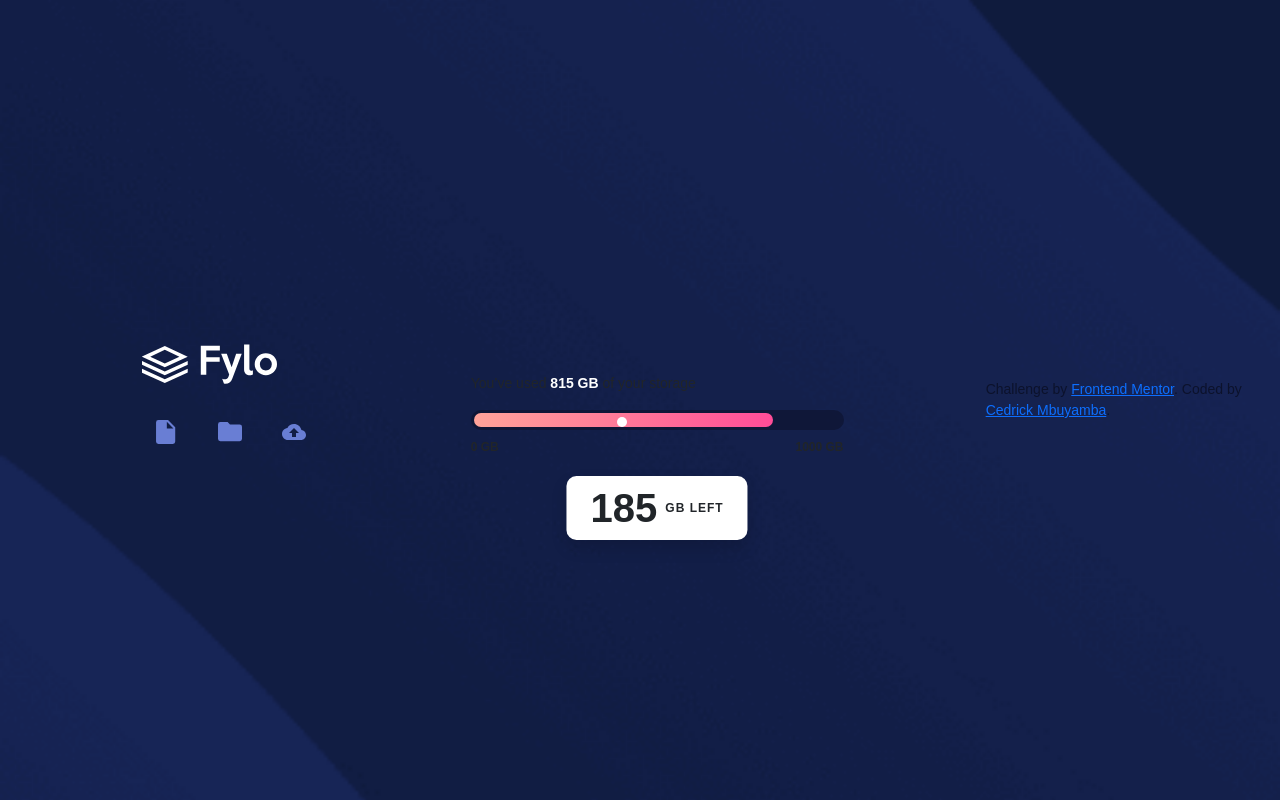
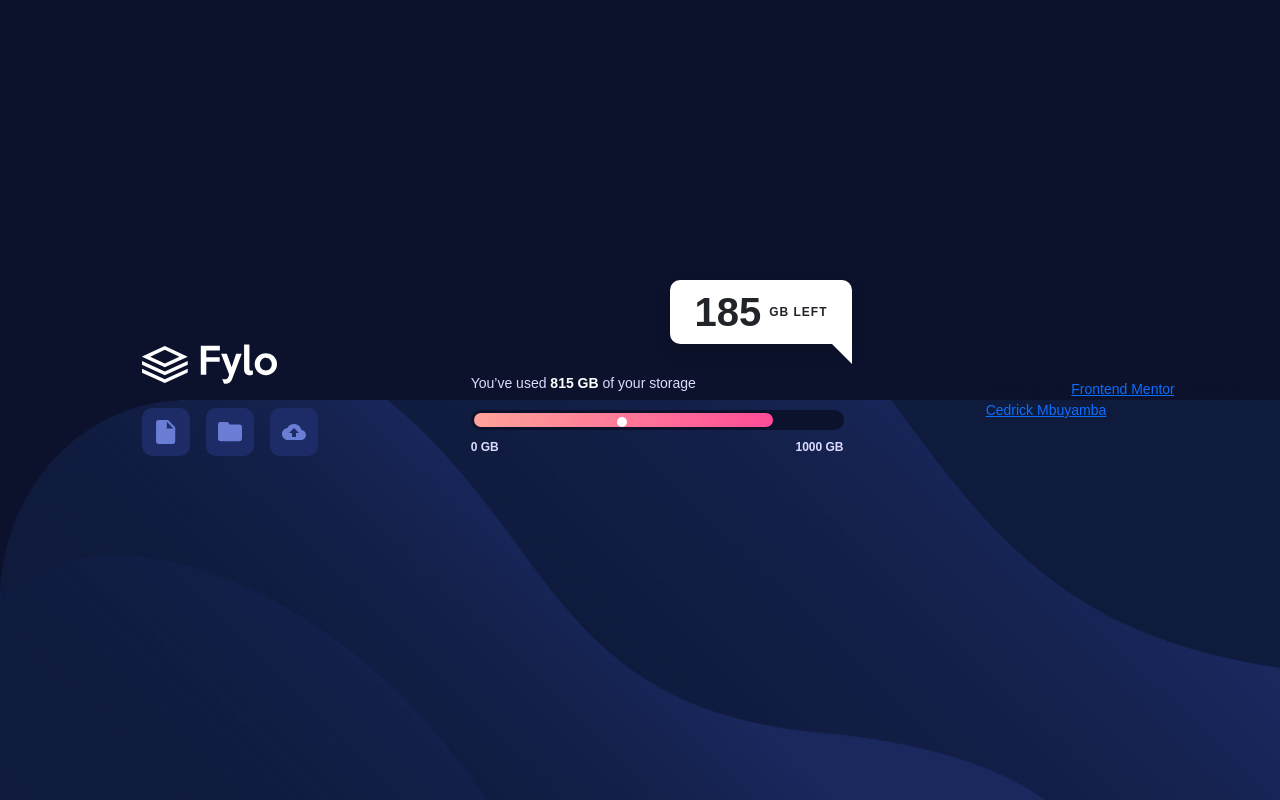
Before and after one commit to cedrickmmk/Design-Development, a plain HTML site: page index.html in a window 1280 px wide. Drawn offline with nearby package versions, Linux system fonts and the light colour scheme.

Commit message:
adjust media querry

```diff
--- a/style.css
+++ b/style.css
@@ -17,7 +17,7 @@ body {
     width: 100vw;
     font-family: 'Raleway', sans-serif;
     font-size: 14px;
-    background-color: var(--very-dark-blue);
+    background-color: var(--blue-950);
     background-image: url('./images/bg-mobile.png');
     background-repeat: no-repeat;
     background-size: cover;
@@ -40,7 +40,7 @@ body {
 .icon-box {
     width: 48px;
     height: 48px;
-    background-color: var(--very-dark-blue);
+    background-color: var(--blue-850);
     border-radius: 10px;
     border: none;
     transition: transform 0.2s ease, background-color 0.2s ease;
@@ -48,18 +48,18 @@ body {
 
 /* Storage Text & Labels */
 .storage-text {
-    color: var(--pale-blue);
+    color: var(--blue-200);
 }
 
 .storage-labels {
-    color: var(--pale-blue);
+    color: var(--blue-200);
     font-size: 12px;
 }
 
 /* Custom Bootstrap Progress Bar */
 .custom-progress {
     height: 20px;
-    background-color: hsl(229, 57%, 11%, 0.6);
+    background-color: var(--blue-950);
     border-radius: 10px;
     padding: 3px;
 }
@@ -108,3 +108,33 @@ font-weight: 700;
 letter-spacing: 1px;
 color: var(--grayish-blue);
 }
+
+/* Desktop Adjustments (768px and up) */
+@media (min-width: 768px) {
+body {
+background-image: url('./images/bg-desktop.png');
+background-size: 100% 50%;
+background-position: bottom center;
+}
+
+.gb-badge {
+bottom: auto;
+left: auto;
+top: -45px;
+right: 40px;
+transform: none;
+border-bottom-right-radius: 0;
+}
+
+/* Speech Bubble Triangle Pointer on Desktop */
+.gb-badge::after {
+content: '';
+position: absolute;
+bottom: -20px;
+right: 0;
+width: 0;
+height: 0;
+border-top: 20px solid white;
+border-left: 20px solid transparent;
+}
+}
```
